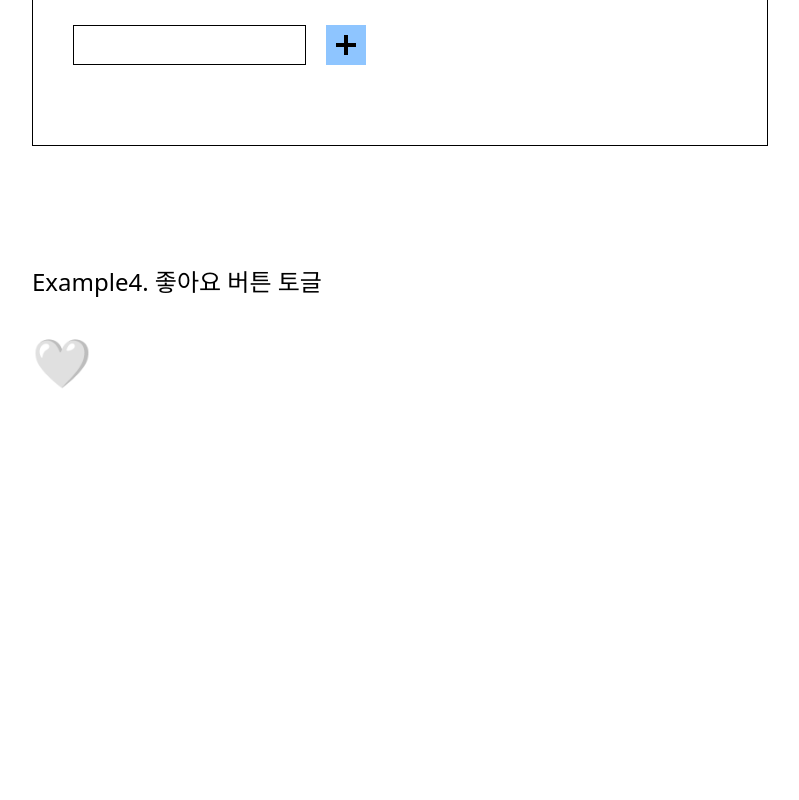
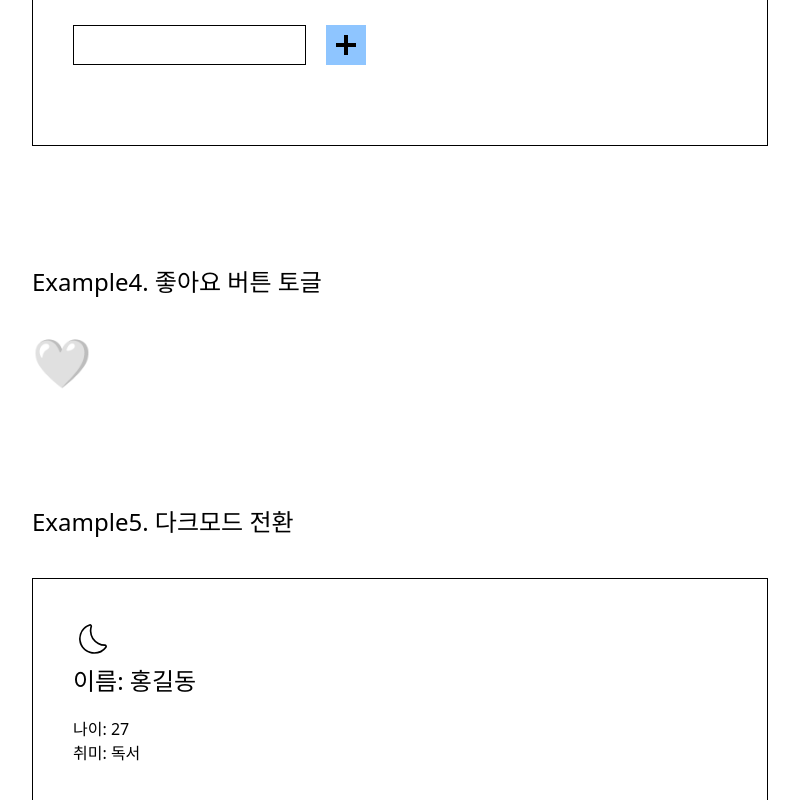
Before and after one commit to f1m1nn2r/react-practice, a React (Vite) app in the folder react-practice/: page / in a window 1280 px wide. Shown: the part 914-1714 px from the top of the page, without its empty margins (240-1039 px from the left). Before the commit the page ends 1500 px from the top, so only its background shows below. Built offline with nearby package versions, Linux system fonts and the light colour scheme; a web font is replaced by a local one.

Commit message:
feat: 리액트 예제 1. useState를 이용한 다크모드 전환 예제 확인을 위한 컴포넌트 추가

```diff
--- a/react-practice/src/App.jsx
+++ b/react-practice/src/App.jsx
@@ -2,6 +2,7 @@ import Example1_counter from "./01_useState/Example1_counter";
 import Example2_input from "./01_useState/Example2_input";
 import Example3_todoList from "./01_useState/Example3_todoList";
 import Example4_heart from "./01_useState/Example4_heart";
+import Example5_themeToggle from "./01_useState/Example5_themeToggle";
 
 function App() {
   return (
@@ -10,6 +11,7 @@ function App() {
       <Example2_input />
       <Example3_todoList />
       <Example4_heart />
+      <Example5_themeToggle />
     </div>
   );
 }
```
